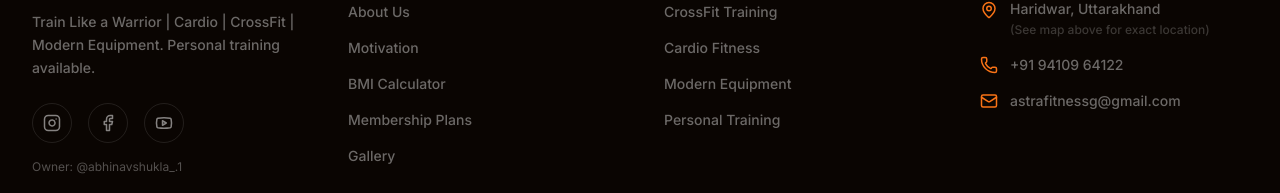
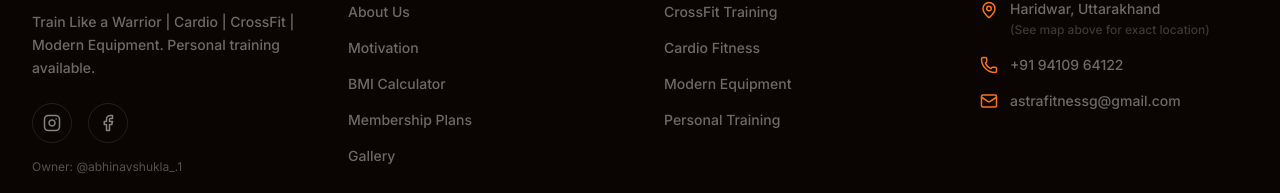
Before and after one commit to mayankaggarwal0661-droid/Astra-fitness-gym-web, a Next.js app: page / in a window 1280 px wide. Shown: the part 6934-7127 px from the top of the page. Built offline with nearby package versions, Linux system fonts and the light colour scheme; a web font is replaced by a local one.

Commit message:
Remove empty Youtube link from footer

```diff
--- a/components/Footer.tsx
+++ b/components/Footer.tsx
@@ -83,9 +83,6 @@ export function Footer() {
               <a href="https://www.facebook.com/share/183CzpYYer/" target="_blank" rel="noopener noreferrer" className="w-10 h-10 rounded-full border border-white/10 flex items-center justify-center text-white/50 hover:text-orange-400 hover:border-orange-400/50 hover:bg-orange-400/10 transition-all">
                 <Facebook size={18} />
               </a>
-              <a href="#" className="w-10 h-10 rounded-full border border-white/10 flex items-center justify-center text-white/50 hover:text-orange-400 hover:border-orange-400/50 hover:bg-orange-400/10 transition-all">
-                <Youtube size={18} />
-              </a>
             </div>
             <p className="text-white/30 text-xs mt-4">Owner: <a href="https://instagram.com/abhinavshukla_.1" target="_blank" className="hover:text-orange-400">@abhinavshukla_.1</a></p>
           </div>
```
